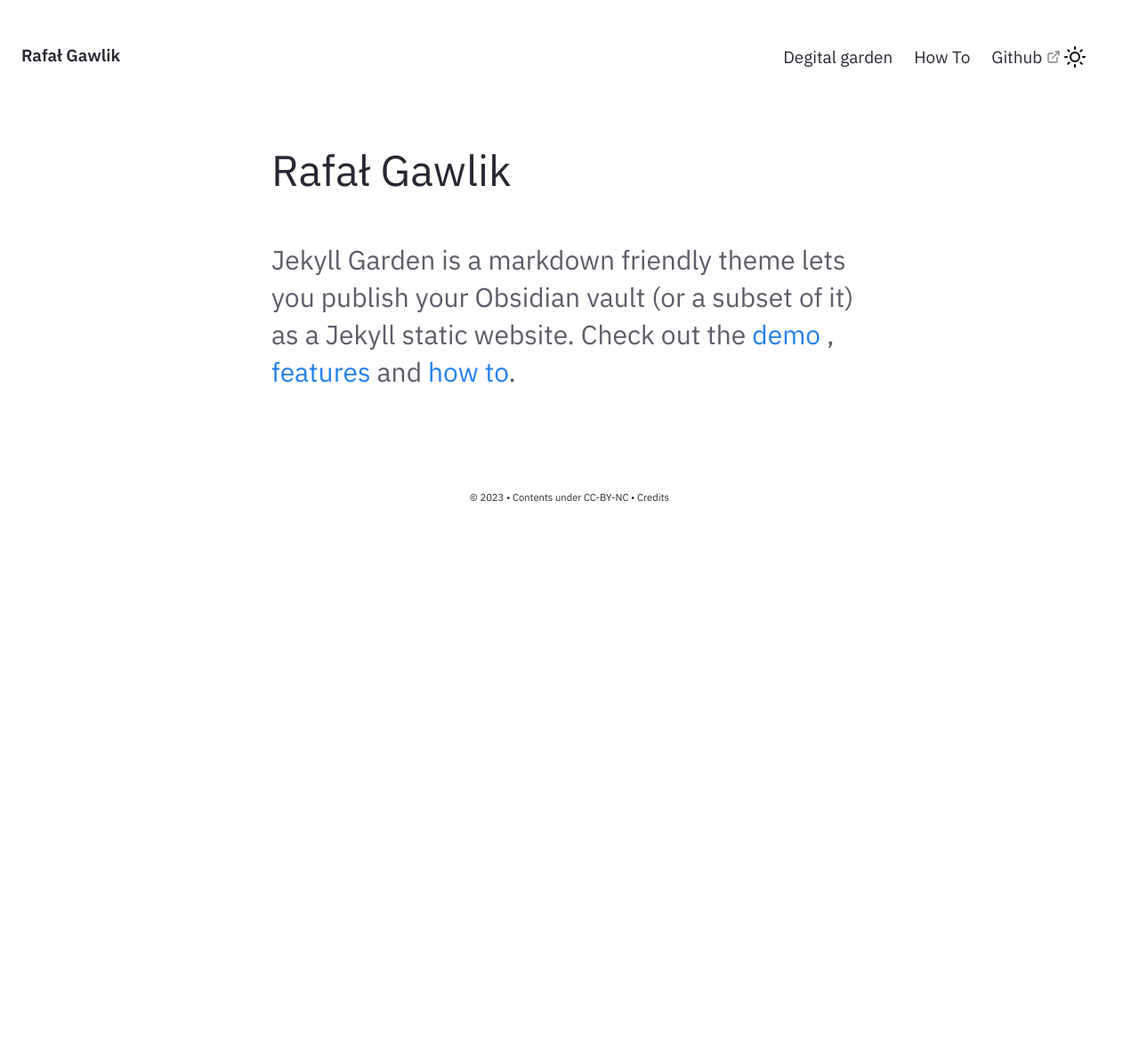
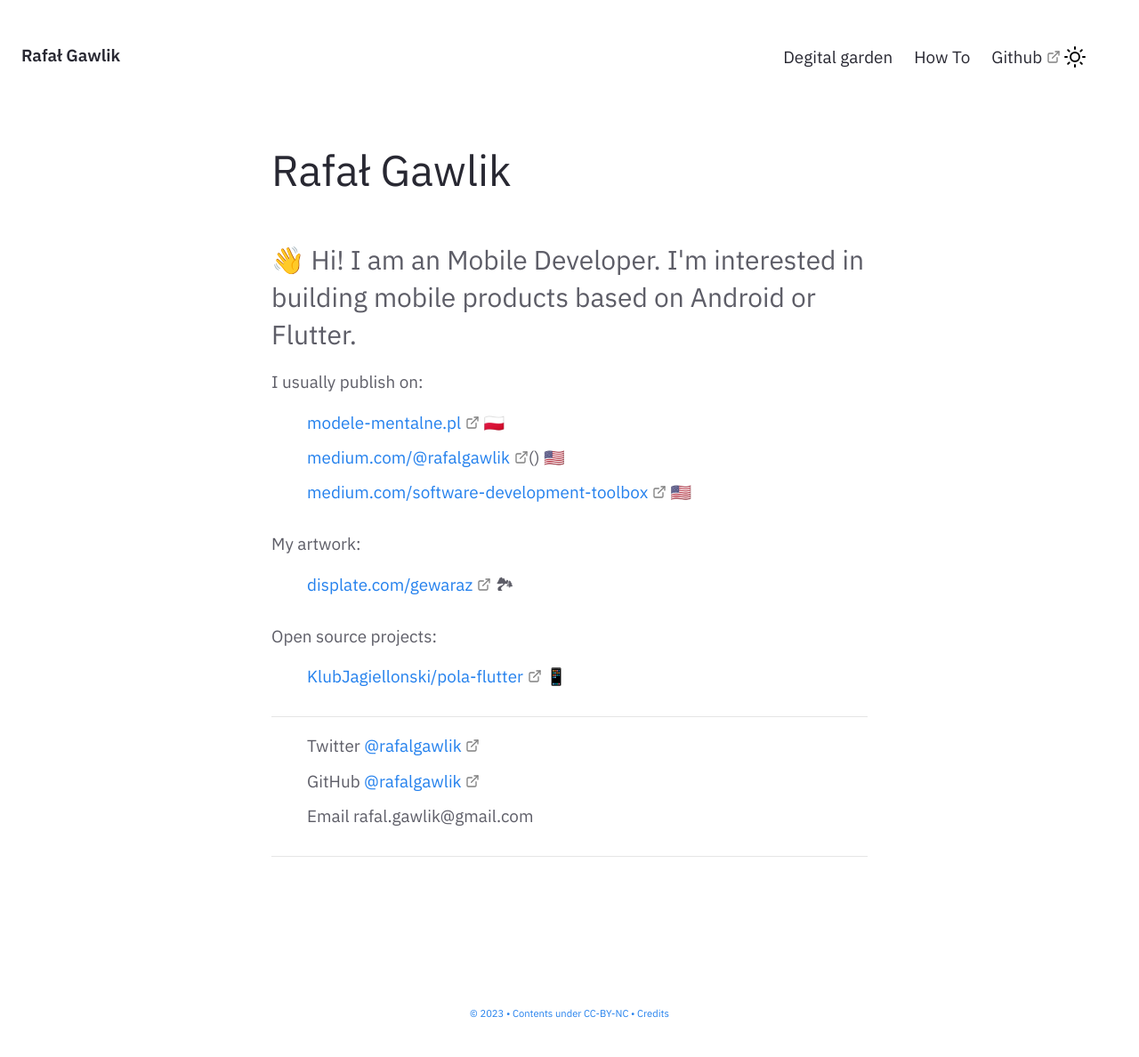
Before and after one commit to rafalgawlik/rafalgawlik.github.io, a Jekyll site: the page built from pages/index.md, in a window 1280 px wide. Shown: the whole page at 89% size. Built offline with Jekyll 4.4.1, drawn with Linux system fonts in a browser that asks for light colours; before the commit the page ends 900 px from its top, so only the background shows below that.

Commit message:
Update content on homepage

```diff
--- a/_includes/Homepage.html
+++ b/_includes/Homepage.html
@@ -1,7 +1,38 @@
 <div class="home-intro">
     <div class="jumbo">{{site.heading}} </div>
-    <div class="home-sub-text"> <h3>
-        Jekyll Garden is a markdown friendly theme lets you publish your Obsidian vault (or a subset of it) as a Jekyll static website.
-        Check out the <a href="{{'/notes' | relative_url}}"> demo </a>, <a href="{{'/post/features' | relative_url}}"> features </a> and <a href="{{'/post/how-to' | relative_url}}"> how to</a>.
-        </h3>
-</div> </div>
+    <div class="home-sub-text">
+        <h3>👋 Hi! I am an Mobile Developer. I'm interested in building mobile products based on Android or Flutter. </h3>
+
+        I usually publish on:
+        <ul>
+            <li><a href="https://www.modele-mentalne.pl/">modele-mentalne.pl</a> 🇵🇱</li>
+            <li><a href="https://medium.com/@rafalgawlik">medium.com/@rafalgawlik</a>() 🇺🇸</li>
+            <li><a href="https://medium.com/software-development-toolbox">medium.com/software-development-toolbox</a> 🇺🇸</li>
+        </ul>
+
+        My artwork:
+        <ul>
+            <li><a href="https://displate.com/gewaraz?art=5c1fb90f4aefa">displate.com/gewaraz</a> 🏞</li>
+        </ul>
+
+        Open source projects:
+        <ul>
+            <li><a href="https://github.com/KlubJagiellonski/pola-flutter">KlubJagiellonski/pola-flutter</a> 📱</li>
+        </ul>
+
+        <hr/>
+
+        <ul>
+            <li>Twitter <a href="https://twitter.com/rafalgawlik">@rafalgawlik</a></li>
+            <li>GitHub <a href="https://github.com/rafalgawlik">@rafalgawlik</a></li>
+            <li>Email rafal.gawlik@gmail.com</li>
+        </ul>
+
+        <hr/>
+
+        <ul>
+            <li><a href="{{'/notes' | relative_url}}"> </li>
+            <li><a href="{{'/post' | relative_url}}"> </li>
+        </ul>
+    </div>
+</div>
```
